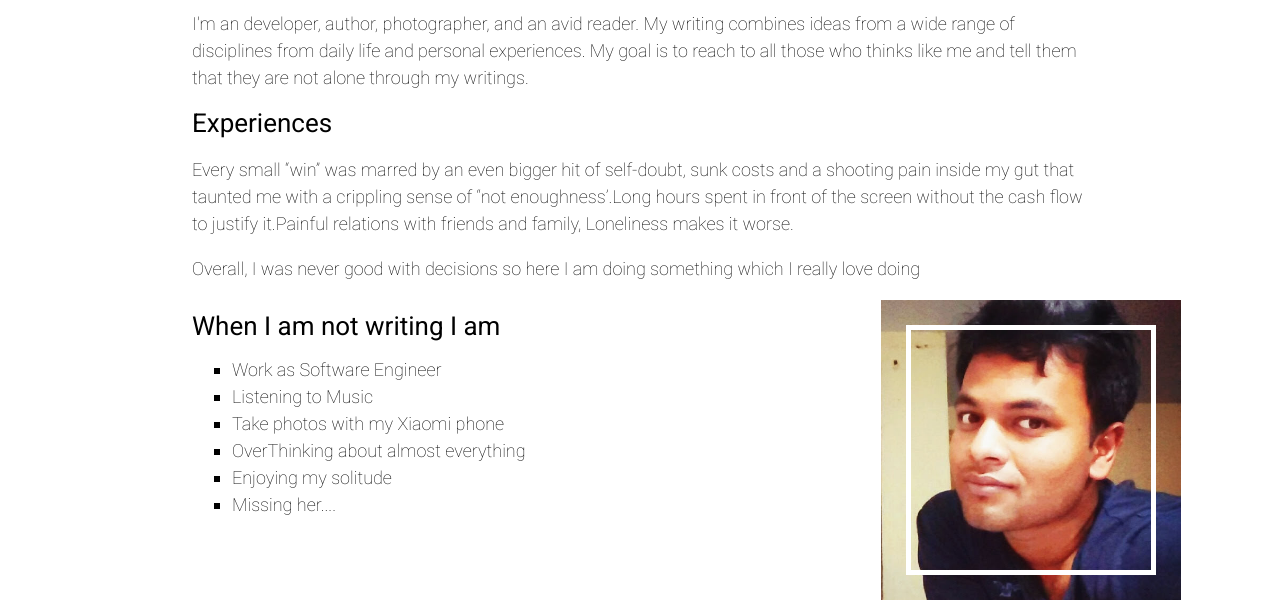
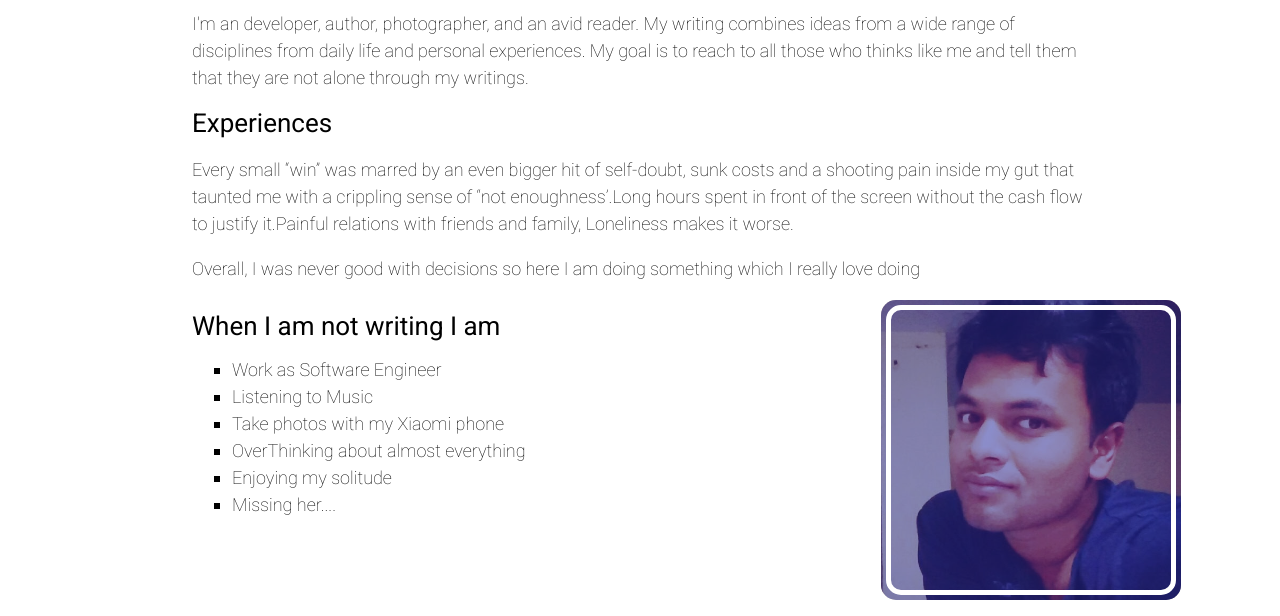
Before and after one commit to sudhirkumarojhaa/Draft, a plain HTML site: page about.html in a window 1280 px wide. Shown: the part 546-1162 px from the top of the page. Drawn offline with Linux system fonts and the light colour scheme; a web font is replaced by a local one.

```diff
--- a/css/custom.css
+++ b/css/custom.css
@@ -14,6 +14,7 @@ img {
     height: 100%;
     object-fit: cover;
 }
+
 
 /* HOME PAGE CSS */
 
@@ -147,6 +148,7 @@ img {
     color: burlywood;
 }
 
+
 /* INNER PAGE CSS */
 
 .about {
@@ -169,18 +171,32 @@ img {
     position: relative;
     width: 300px;
     height: 300px;
-    border-radius: 10px;
     margin: 0 auto;
+}
+.profile-img img{
+    border-radius: 15px;
+}
+
+.profile-img::before {
+    position: absolute;
+    content: "";
+    top: 0;
+    left: 0;
+    width: 100%;
+    height: 100%;
+    border-radius: 15px;
+    background-color: rgba(32, 34, 158, 0.5);
 }
 
 .border {
     position: absolute;
     top: 0;
     left: 0;
-    width: 250px;
-    height: 250px;
-    margin: 25px;
+    width: 290px;
+    height: 290px;
+    margin: 5px;
     border: 5px solid #fff;
+    border-radius: 15px;
 }
 
 .main-title {
@@ -262,6 +278,7 @@ img {
     color: #fff;
 }
 
+
 /* FOOTER CSS */
 
 .footer-copyright {
@@ -273,6 +290,7 @@ img {
     display: flex;
     justify-content: space-between;
 }
+
 
 /* MEDIAQUERY CSS */
 
```
